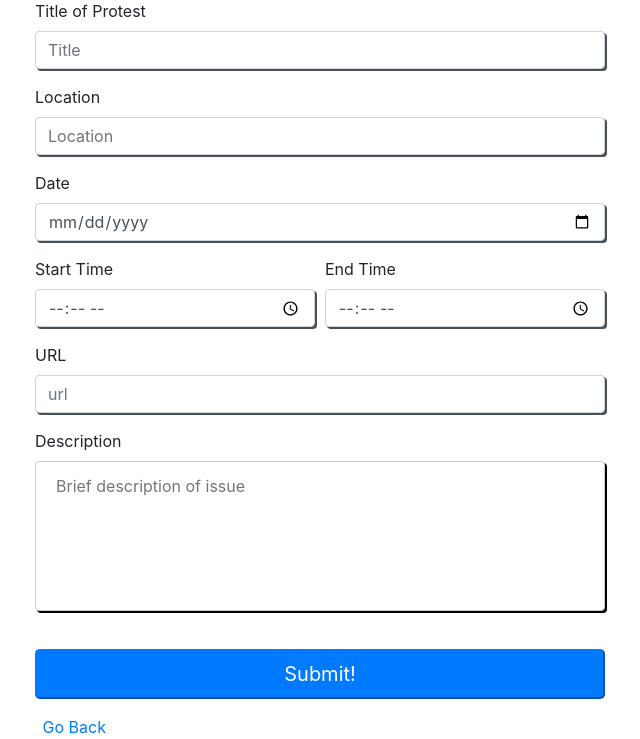
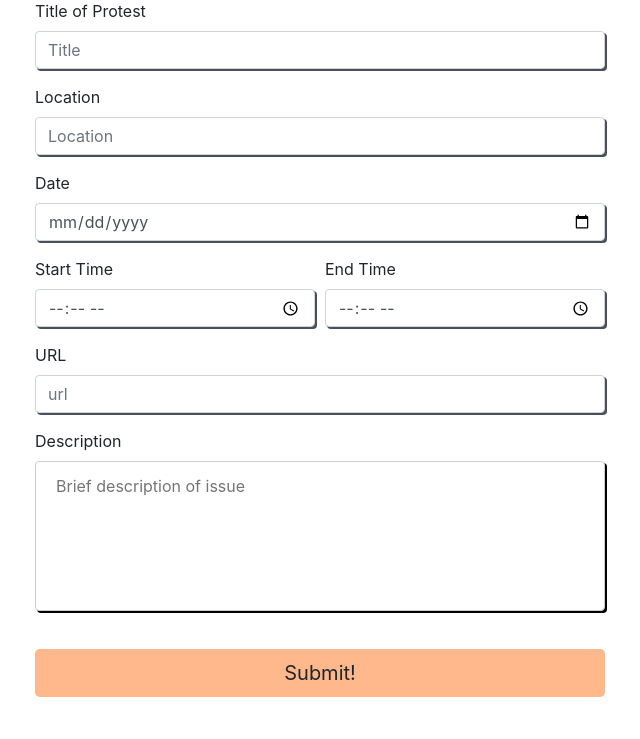
Before and after one commit to kareemassad/Empower, a Flask app: page /rally_form in a window 1280 px wide. Shown: the part 95-834 px from the top of the page, without its empty margins (320-960 px from the left). After the commit the page ends 792 px from the top, so only its background shows below. Run offline with Flask 2, Linux system fonts and the light colour scheme; parts of the project's set-up code (start-up, migrations or seed data) failed here and were passed over; some libraries are stand-ins or nearby versions.

Commit message:
hopefully all is back to normal AND MORE

```diff
--- a/static/styles/newStyles.css
+++ b/static/styles/newStyles.css
@@ -18,3 +18,7 @@ textarea {
 .form-control{
     box-shadow: 2px 2px;
 }
+.colorButton{
+    background-color:  #ffb88c;
+
+}
--- a/templates/rally_form.html
+++ b/templates/rally_form.html
@@ -57,13 +57,13 @@
                         placeholder="Brief description of issue"></textarea>
                 </div>
                 <div class="form-group">
-                    <button class="bn btn-lg btn-primary btn-block">Submit!</button>
+                    <button class="btn btn-lg btn-block colorButton">Submit!</button>
                 </div>
             </form>
         </div>
-        <div class="row" style="margin: 0 25%">
+        <!-- <div class="row" style="margin: 0 25%">
             <a href="/nearMe">Go Back</a>
-        </div>
+        </div> -->
     </div>
     <script>
         function checkURL(abc) {
```
Also changed, not shown: templates/nearMe.html (+8 -2 lines).
